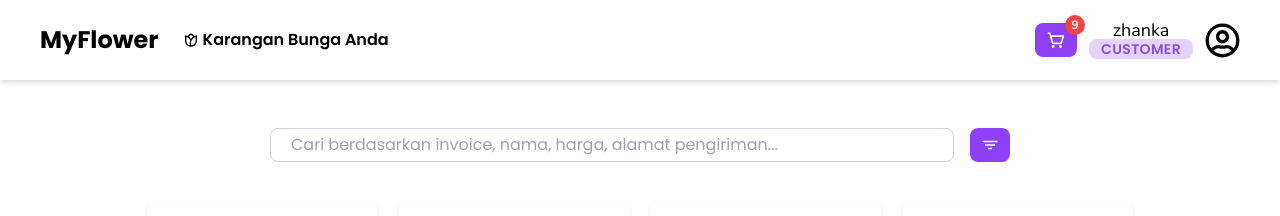
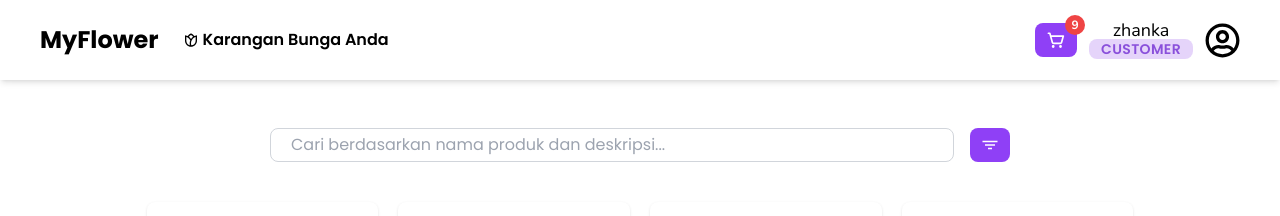
Before and after one commit to afifudin23/myrekap-myflower, a React (Vite) app in the folder apps/myflower/: page /products in a window 1280 px wide. Shown: the top 216 px of the page. Built offline with nearby package versions, Linux system fonts and the light colour scheme.

Commit message:
feat: update search input placeholder text

```diff
--- a/apps/myflower/src/components/organisms/products/ProductSearch.tsx
+++ b/apps/myflower/src/components/organisms/products/ProductSearch.tsx
@@ -8,7 +8,7 @@ const ProductSearch = () => {
             <div className="flex gap-4">
                 <input
                     type="text"
-                    placeholder="Cari berdasarkan invoice, nama, harga, alamat pengiriman..."
+                    placeholder="Cari berdasarkan nama produk dan deskripsi..."
                     className="border border-gray-300 px-5 py-1 rounded-lg text-base w-full 2xl:py-2"
                 />
                 <SmallButton
```
